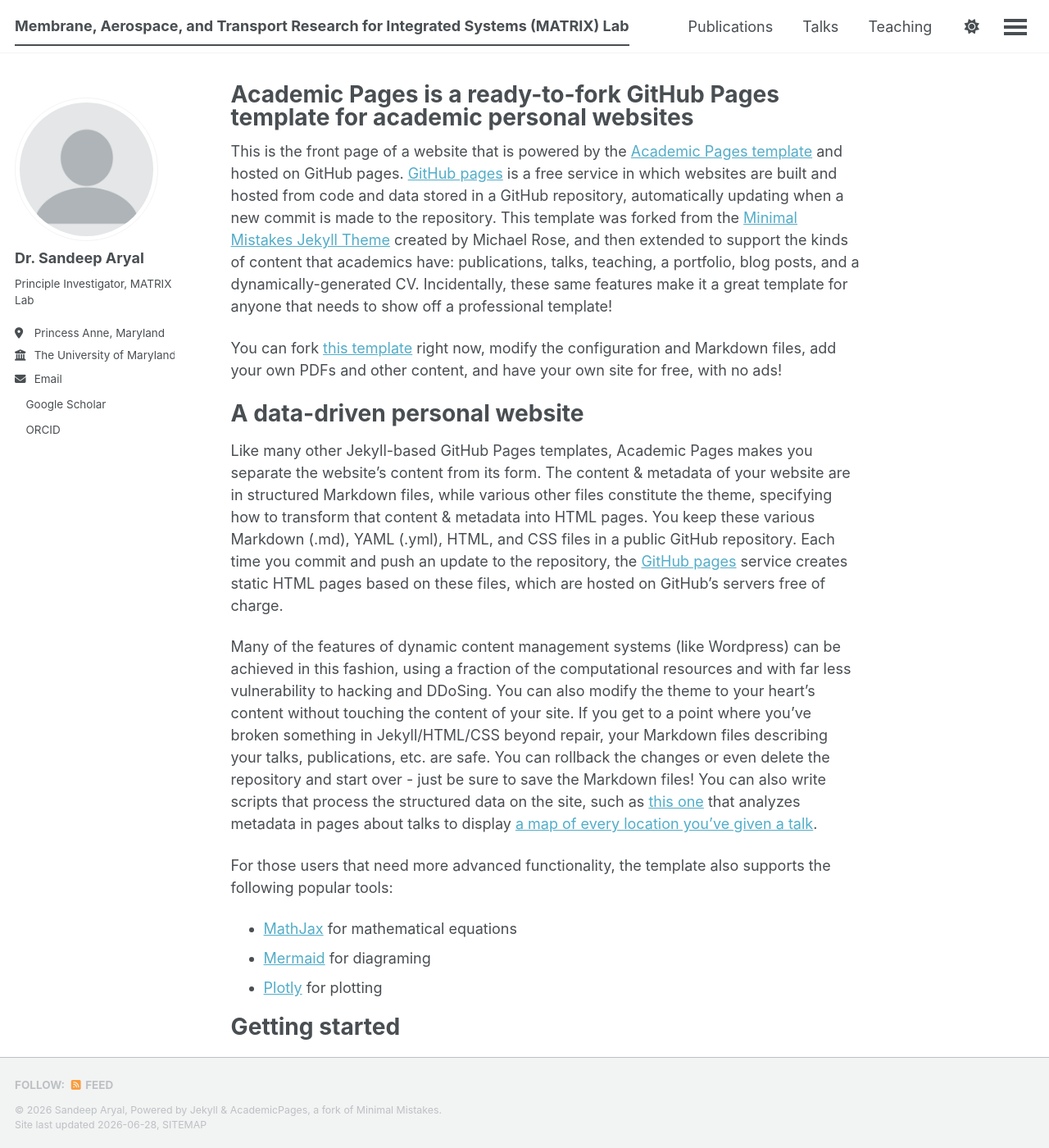
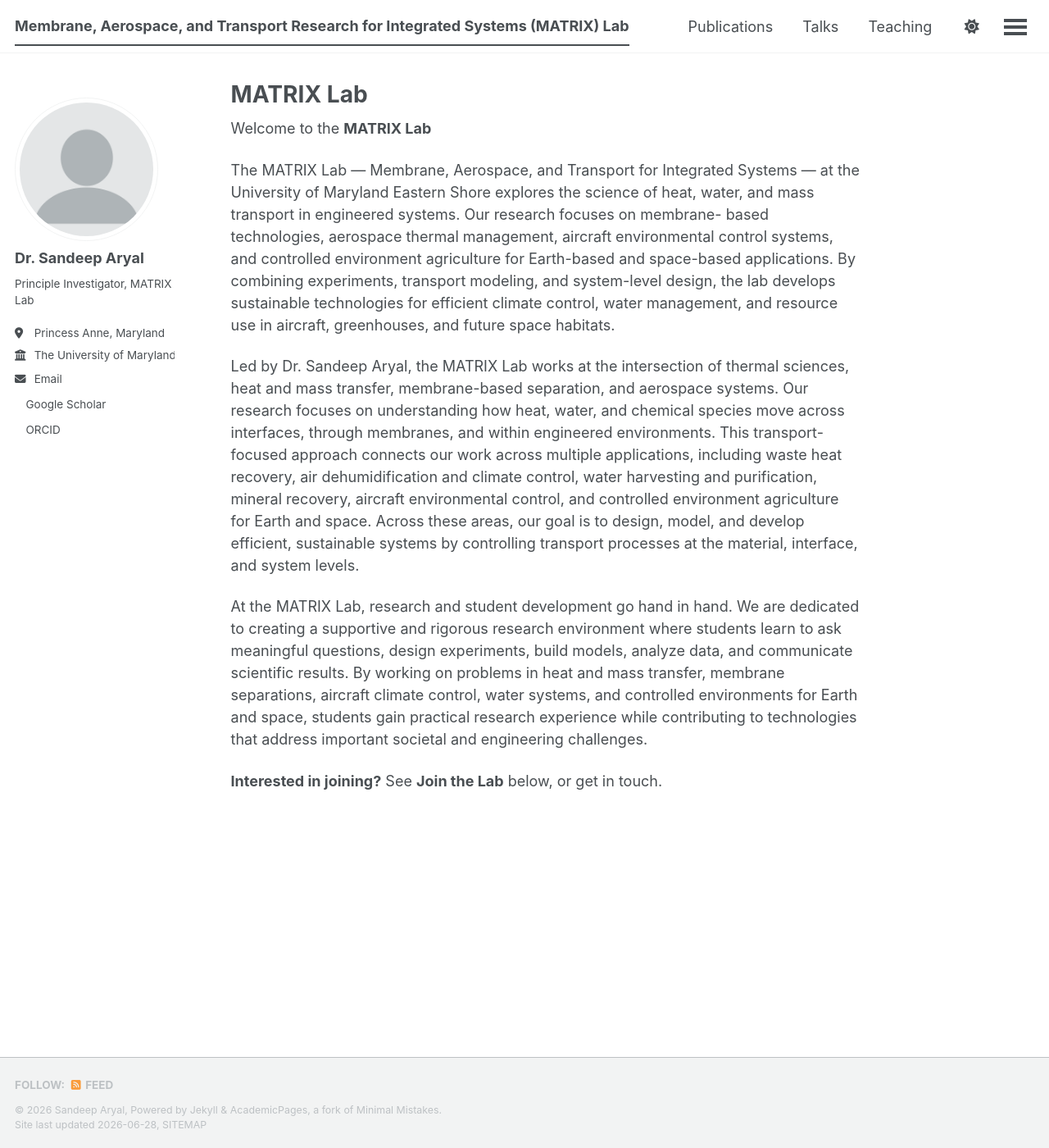
Before and after one commit to saryal111/saryal111.github.io, a Jekyll site: the page built from _pages/about.md, in a window 1280 px wide and 1400 px high. Shown: the whole window at 82% size. Built offline with Jekyll 4.4.1, drawn with Linux system fonts in a browser that asks for light colours; a style sheet for code colours, icons or effects is not loaded; some of the changed text lies outside the part shown.

Commit message:
Update about.md

```diff
--- a/_pages/about.md
+++ b/_pages/about.md
@@ -1,56 +1,18 @@
 ---
 permalink: /
-title: "Academic Pages is a ready-to-fork GitHub Pages template for academic personal websites"
+title: "MATRIX Lab"
 author_profile: true
 redirect_from:
   - /about/
   - /about.html
 ---
 
-This is the front page of a website that is powered by the [Academic Pages template](https://github.com/academicpages/academicpages.github.io) and hosted on GitHub pages. [GitHub pages](https://pages.github.com) is a free service in which websites are built and hosted from code and data stored in a GitHub repository, automatically updating when a new commit is made to the repository. This template was forked from the [Minimal Mistakes Jekyll Theme](https://mmistakes.github.io/minimal-mistakes/) created by Michael Rose, and then extended to support the kinds of content that academics have: publications, talks, teaching, a portfolio, blog posts, and a dynamically-generated CV. Incidentally, these same features make it a great template for anyone that needs to show off a professional template!
+Welcome to the **MATRIX Lab**
 
- You can fork [this template](https://github.com/academicpages/academicpages.github.io) right now, modify the configuration and Markdown files, add your own PDFs and other content, and have your own site for free, with no ads!
+The MATRIX Lab — Membrane, Aerospace, and Transport for Integrated Systems — at the University of Maryland Eastern Shore explores the science of heat, water, and mass transport in engineered systems. Our research focuses on  membrane- based technologies, aerospace thermal management, aircraft environmental control systems, and controlled environment agriculture for Earth-based and space-based applications. By combining experiments, transport modeling, and system-level design, the lab develops sustainable technologies for efficient climate control, water management, and resource use in aircraft, greenhouses, and future space habitats.
 
-A data-driven personal website
-======
-Like many other Jekyll-based GitHub Pages templates, Academic Pages makes you separate the website's content from its form. The content & metadata of your website are in structured Markdown files, while various other files constitute the theme, specifying how to transform that content & metadata into HTML pages. You keep these various Markdown (.md), YAML (.yml), HTML, and CSS files in a public GitHub repository. Each time you commit and push an update to the repository, the [GitHub pages](https://pages.github.com/) service creates static HTML pages based on these files, which are hosted on GitHub's servers free of charge.
+Led by Dr. Sandeep Aryal, the MATRIX Lab works at the intersection of thermal sciences, heat and mass transfer, membrane-based separation, and aerospace systems. Our research focuses on understanding how heat, water, and chemical species move across interfaces, through membranes, and within engineered environments. This transport-focused approach connects our work across multiple applications, including waste heat recovery, air dehumidification and climate control, water harvesting and purification, mineral recovery, aircraft environmental control, and controlled environment agriculture for Earth and space. Across these areas, our goal is to design, model, and develop efficient, sustainable systems by controlling transport processes at the material, interface, and system levels.
 
-Many of the features of dynamic content management systems (like Wordpress) can be achieved in this fashion, using a fraction of the computational resources and with far less vulnerability to hacking and DDoSing. You can also modify the theme to your heart's content without touching the content of your site. If you get to a point where you've broken something in Jekyll/HTML/CSS beyond repair, your Markdown files describing your talks, publications, etc. are safe. You can rollback the changes or even delete the repository and start over - just be sure to save the Markdown files! You can also write scripts that process the structured data on the site, such as [this one](https://github.com/academicpages/academicpages.github.io/blob/master/talkmap.ipynb) that analyzes metadata in pages about talks to display [a map of every location you've given a talk](https://academicpages.github.io/talkmap.html).
+At the MATRIX Lab, research and student development go hand in hand. We are dedicated to creating a supportive and rigorous research environment where students learn to ask meaningful questions, design experiments, build models, analyze data, and communicate scientific results. By working on problems in heat and mass transfer, membrane separations, aircraft climate control, water systems, and controlled environments for Earth and space, students gain practical research experience while contributing to technologies that address important societal and engineering challenges.
 
-For those users that need more advanced functionality, the template also supports the following popular tools:
-- [MathJax](https://www.mathjax.org/) for mathematical equations
-- [Mermaid](https://mermaid.js.org/) for diagraming
-- [Plotly](https://plotly.com/javascript/) for plotting
-
-Getting started
-======
-1. Register a GitHub account if you don't have one and confirm your e-mail (required!)
-1. Fork [this template](https://github.com/academicpages/academicpages.github.io) by clicking the "Use this template" button in the top right.
-1. Go to the repository's settings (rightmost item in the tabs that start with "Code", should be below "Unwatch"). Rename the repository "[your GitHub username].github.io", which will also be your website's URL.
-1. Set site-wide configuration and create content & metadata (see below -- also see [this set of diffs](https://archive.is/3TPas) showing what files were changed to set up [an example site](https://getorg-testacct.github.io) for a user with the username "getorg-testacct")
-1. Upload any files (like PDFs, .zip files, etc.) to the files/ directory. They will appear at https://[your GitHub username].github.io/files/example.pdf.
-1. Check status by going to the repository settings, in the "GitHub pages" section
-
-Site-wide configuration
-------
-The main configuration file for the site is in the base directory in [_config.yml](https://github.com/academicpages/academicpages.github.io/blob/master/_config.yml), which defines the content in the sidebars and other site-wide features. You will need to replace the default variables with ones about yourself and your site's github repository. The configuration file for the top menu is in [_data/navigation.yml](https://github.com/academicpages/academicpages.github.io/blob/master/_data/navigation.yml). For example, if you don't have a portfolio or blog posts, you can remove those items from that navigation.yml file to remove them from the header.
-
-Create content & metadata
-------
-For site content, there is one Markdown file for each type of content, which are stored in directories like _publications, _talks, _posts, _teaching, or _pages. For example, each talk is a Markdown file in the [_talks directory](https://github.com/academicpages/academicpages.github.io/tree/master/_talks). At the top of each Markdown file is structured data in YAML about the talk, which the theme will parse to do lots of cool stuff. The same structured data about a talk is used to generate the list of talks on the [Talks page](https://academicpages.github.io/talks), each [individual page](https://academicpages.github.io/talks/2012-03-01-talk-1) for specific talks, the talks section for the [CV page](https://academicpages.github.io/cv), and the [map of places you've given a talk](https://academicpages.github.io/talkmap.html) (if you run this [python file](https://github.com/academicpages/academicpages.github.io/blob/master/talkmap.py) or [Jupyter notebook](https://github.com/academicpages/academicpages.github.io/blob/master/talkmap.ipynb), which creates the HTML for the map based on the contents of the _talks directory).
-
-**Markdown generator**
-
-The repository includes [a set of Jupyter notebooks](https://github.com/academicpages/academicpages.github.io/tree/master/markdown_generator
-) that converts a CSV containing structured data about talks or presentations into individual Markdown files that will be properly formatted for the Academic Pages template. The sample CSVs in that directory are the ones I used to create my own personal website at stuartgeiger.com. My usual workflow is that I keep a spreadsheet of my publications and talks, then run the code in these notebooks to generate the Markdown files, then commit and push them to the GitHub repository.
-
-How to edit your site's GitHub repository
-------
-Many people use a git client to create files on their local computer and then push them to GitHub's servers. If you are not familiar with git, you can directly edit these configuration and Markdown files directly in the github.com interface. Navigate to a file (like [this one](https://github.com/academicpages/academicpages.github.io/blob/master/_talks/2012-03-01-talk-1.md) and click the pencil icon in the top right of the content preview (to the right of the "Raw | Blame | History" buttons). You can delete a file by clicking the trashcan icon to the right of the pencil icon. You can also create new files or upload files by navigating to a directory and clicking the "Create new file" or "Upload files" buttons.
-
-Example: editing a Markdown file for a talk
-![Editing a Markdown file for a talk](/images/editing-talk.png)
-
-For more info
-------
-More info about configuring Academic Pages can be found in [the guide](https://academicpages.github.io/markdown/), the [growing wiki](https://github.com/academicpages/academicpages.github.io/wiki), and you can always [ask a question on GitHub](https://github.com/academicpages/academicpages.github.io/discussions). The [guides for the Minimal Mistakes theme](https://mmistakes.github.io/minimal-mistakes/docs/configuration/) (which this theme was forked from) might also be helpful.
+**Interested in joining?** See **Join the Lab** below, or get in touch.
```
